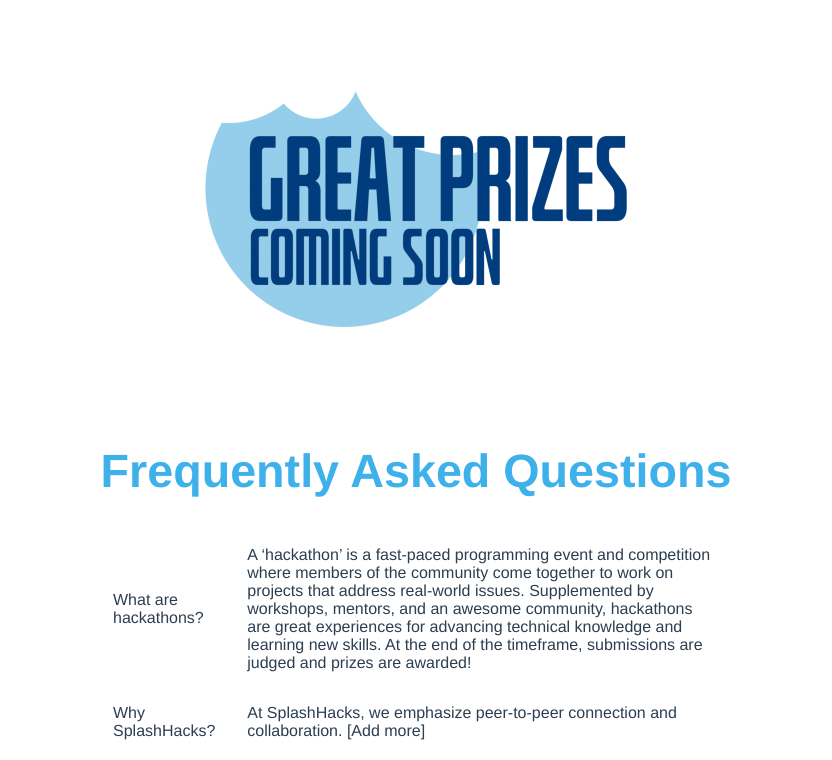
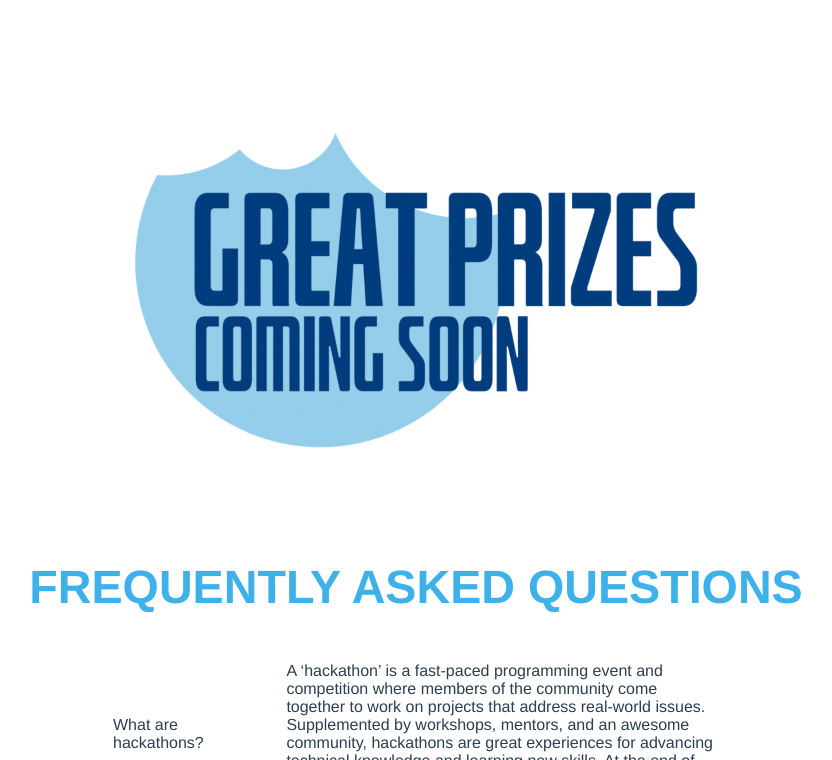
Before and after one commit to splashhacks/web, a Vue app: page / in a window 1280 px wide. Shown: the part 1660-2420 px from the top of the page, without its empty margins (224-1056 px from the left). Built offline with nearby package versions, Linux system fonts and the light colour scheme.

Commit message:
update content

```diff
--- a/src/App.vue
+++ b/src/App.vue
@@ -3,8 +3,7 @@
     <div style="height: 100vh; z-index: 20;">
       <img alt="Splash Mountain" src="./assets/logo.png" style=" width: 50vw;" />
       <h1 style=" margin-top: 2px;">November 6-8</h1>
-      <RegisterButton/>
-
+      <RegisterButton />
     </div>
     <Home />
   </div>
@@ -32,4 +31,14 @@
   color: #2c3e50;
   margin-top: 60px;
 }
+
+h1 {
+  color: #3fb1ea;
+  font-size: 35pt;
+  text-transform: uppercase;
+}
+
+p1 {
+  font-size: 20pt;
+}
 </style>
--- a/src/components/Home.vue
+++ b/src/components/Home.vue
@@ -2,7 +2,6 @@
   <div>
     <Header />
     <div class="content" id="About">
-      <div class="card"></div>
       <div class="stripeContent">
         <div class="stripeColumn">
           <img src="~@/assets/helping.jpg" style="border-radius: 50%; height: 400px" />
@@ -13,9 +12,9 @@
         </div>
       </div>
     </div>
-    <div class="content" id="Prizes">
+    <div class="stripeContent">
       <div class="card">
-        <img src="~@/assets/prizes.png" height="300px" />
+        <img src="~@/assets/prizes.png" height="400px" />
       </div>
     </div>
     <div class="content" id="FAQ">
@@ -35,7 +34,7 @@
             </td>
           </tr>
           <tr>
-            <td id="segment">Why SplashHacks?</td>
+            <td>Why SplashHacks?</td>
             <td>
               At SplashHacks, we emphasize peer-to-peer connection and
               collaboration. [Add more]
@@ -86,11 +85,7 @@
       </div>
     </div>
     <div class="content">
-      <div class="card">
-        <!-- <h1 class="subtitle">
-      Sponsors
-        </h1>-->
-      </div>
+      <div class="card"></div>
     </div>
     <div class="content" id="Team">
       <div class="card">
@@ -112,10 +107,8 @@
   },
 };
 </script>
+
 <style scoped>
-#segment {
-  width: 5vw;
-}
 #centerTable {
   width: 50vw;
   margin-left: auto;
@@ -128,20 +121,12 @@
   padding: 15px;
 }
 
-.bottomNavBar {
-  background-color: #3fb1ea;
-  overflow: hidden;
-  position: relative;
-  bottom: 0%;
-  width: 100%;
-}
-
 .stripeContent {
   padding: 30px;
   display: flex;
   display: grid;
   grid-auto-columns: 1fr;
-  margin: 0pt 100pt 0pt 100pt;
+  margin: 30pt 100pt 30pt 100pt;
 }
 
 .stripeColumn {
@@ -149,25 +134,4 @@
   grid-row: 1;
   margin: auto;
 }
-
-#infoDetails {
-  text-align: left;
-  text-align: middle;
-  font-size: 18px;
-  height: 100%;
-  grid-template-columns: repeat(1fr);
-}
-
-h1 {
-  color: #3fb1ea;
-  font-size: 35pt;
-}
-
-p1 {
-  font-size: 20pt;
-}
-.card {
-  padding: 20pt;
-  background-color: white;
-}
 </style>
```
